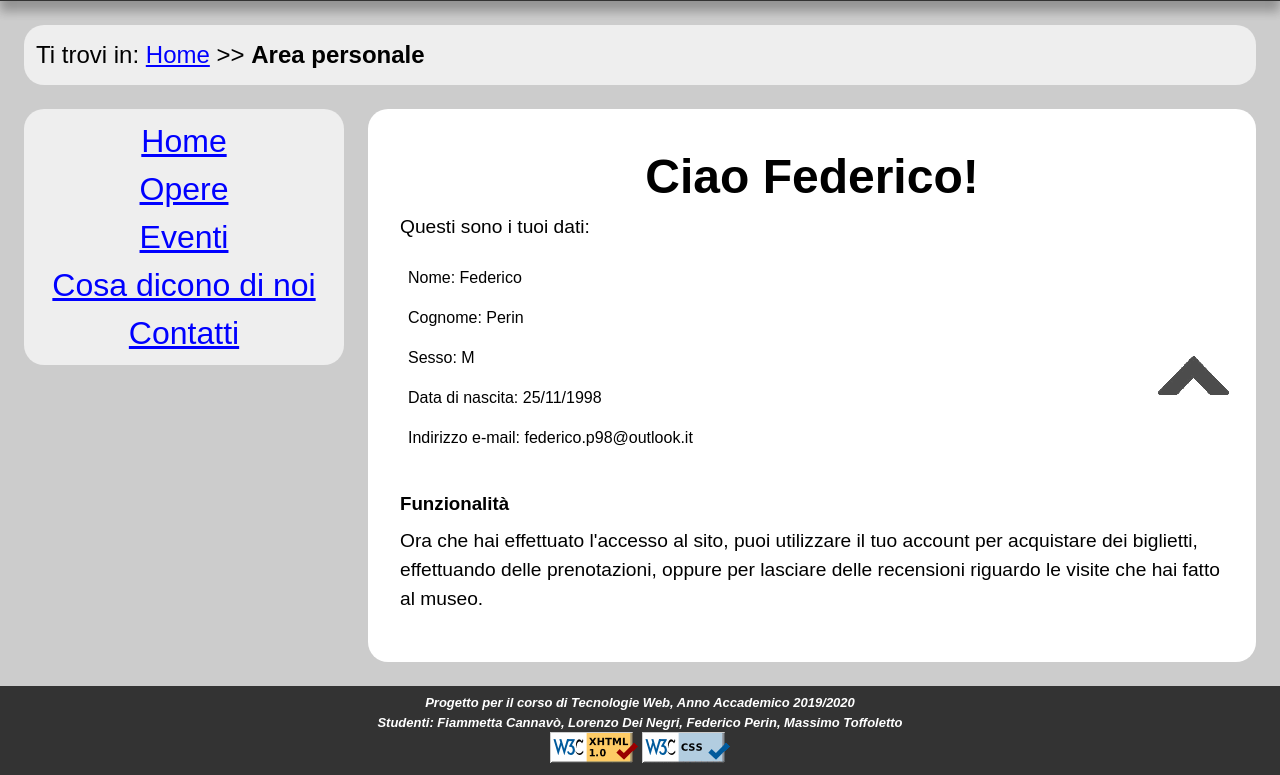
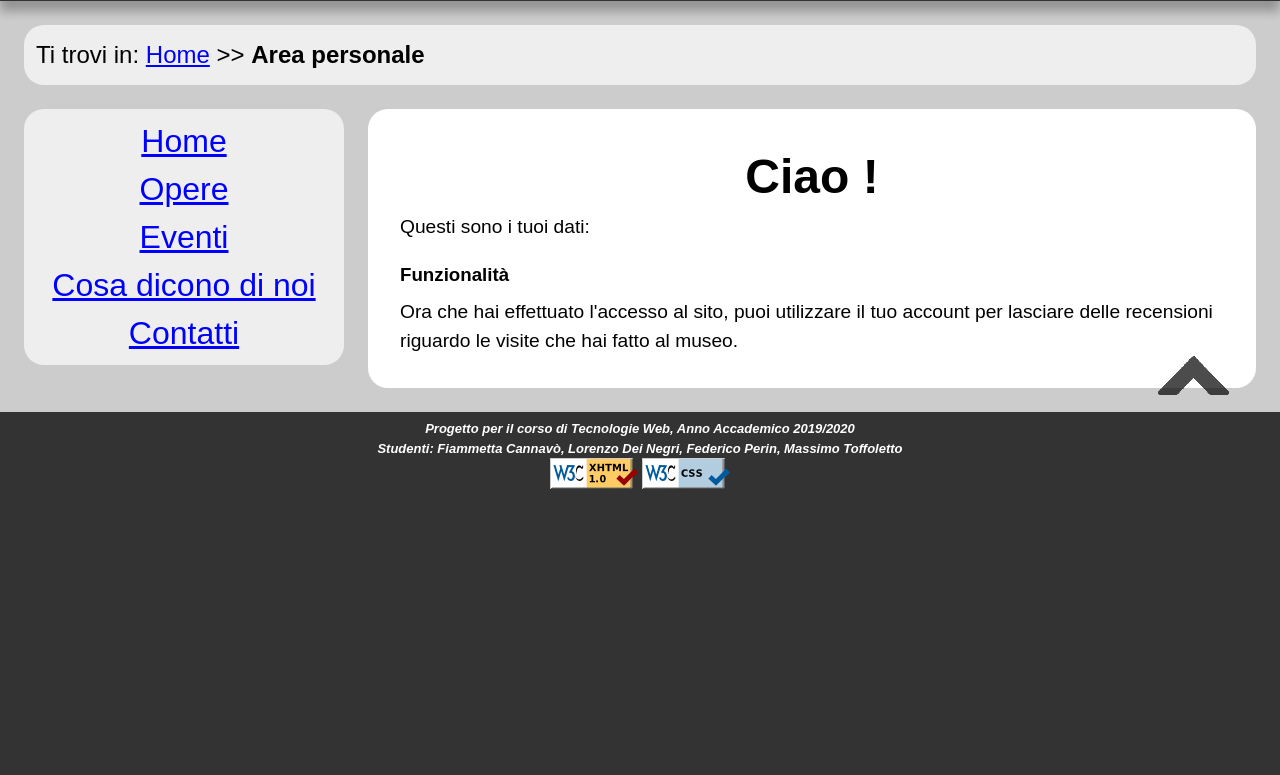
Before and after one commit to pheasant98/ProgettoTecnologieWeb, a PHP site: page /HTML/AreaPersonale.html in a window 1280 px wide. Shown: the part 346-1121 px from the top of the page. After the commit the page ends 835 px from the top, so only its background shows below. Run offline with PHP 8.4, Linux system fonts and the light colour scheme.

Commit message:
Almost done

```diff
--- a/HTML/AreaPersonale.html
+++ b/HTML/AreaPersonale.html
@@ -94,45 +94,22 @@
         </div>
 
         <div id="content" role="main">
-            <h2 id="Welcome" class="title">Ciao Federico!</h2>
+            <h2 id="Welcome" class="title">Ciao <span id='namePlaceholder'/>!</h2>
 
             <p class="paragraph">
                 Questi sono i tuoi dati:
             </p>
 
-            <ul class="list">
-                <li>
-                    Nome: Federico
-                </li>
-
-                <li>
-                    Cognome: Perin
-                </li>
-
-                <li>
-                    Sesso: M
-                </li>
-
-                <li>
-                    Data di nascita: 25/11/1998
-                </li>
-
-                <li>
-                    Indirizzo <span xml:lang="en">e-mail</span>: federico.p98@<span xml:lang="en">outlook</span>.it
-                </li>
-            </ul>
+            <span id='userDataPlaceholder'/>
 
             <h3 id="adminH3" class="subtitle">Funzionalità</h3>
 
             <p id="userP" class="paragraph">
                 Ora che hai effettuato l'accesso al sito, puoi utilizzare il tuo
-                <span xml:lang="en">account</span> per acquistare dei biglietti, effettuando delle prenotazioni, oppure per lasciare delle recensioni riguardo le visite che hai fatto al museo.
+                <span xml:lang="en">account</span> per lasciare delle recensioni riguardo le visite che hai fatto al museo.
             </p>
 
-
-            <ul id="operationsList" class="navigation">
-                <span id='operationsPlaceholder'/>
-            </ul>
+            <span id='operationsPlaceholder'/>
 
             <a id="buttonBackUp" href="#header" title="Torna su" role="button" aria-label="Torna su">
                 <img alt="Torna su" src="../Images/TornaSu.png"/>
--- a/PHP/AreaPersonale.php
+++ b/PHP/AreaPersonale.php
@@ -16,8 +16,9 @@ if (!LoginController::isAuthenticatedUser()) {
 $users_controller = new UsersController();
 $user = $users_controller->getUser($_SESSION['Username']);
 
+$operations = '<ul id="operationsList" class="navigation">';
 if ($user['Admin'] === 1) {
-    $operations = '
+    $operations .= '
         <li>
             <a id="ModificaAdmin" class="button userOperationButton" href="ModificaDatiUtente.html" title="vai alla pagina modifica dati utente" role="button" aria-label="vai alla pagina modifica dati utente">Modifica profilo</a>
         </li>
@@ -49,11 +50,13 @@ if ($user['Admin'] === 1) {
         </li>
     ';
 }
+$operations .= '</ul>';
 
 $document = file_get_contents('../HTML/AreaPersonale.html');
 $login = LoginController::getAuthenticationMenu();
 
 $document = str_replace("<span id='loginMenuPlaceholder'/>", $login, $document);
+$document = str_replace("<span id='namePlaceholder'/>", $user['Nome'], $document);
 $document = str_replace("<span id='operationsPlaceholder'/>", $operations, $document);
 
 echo $document;
```
